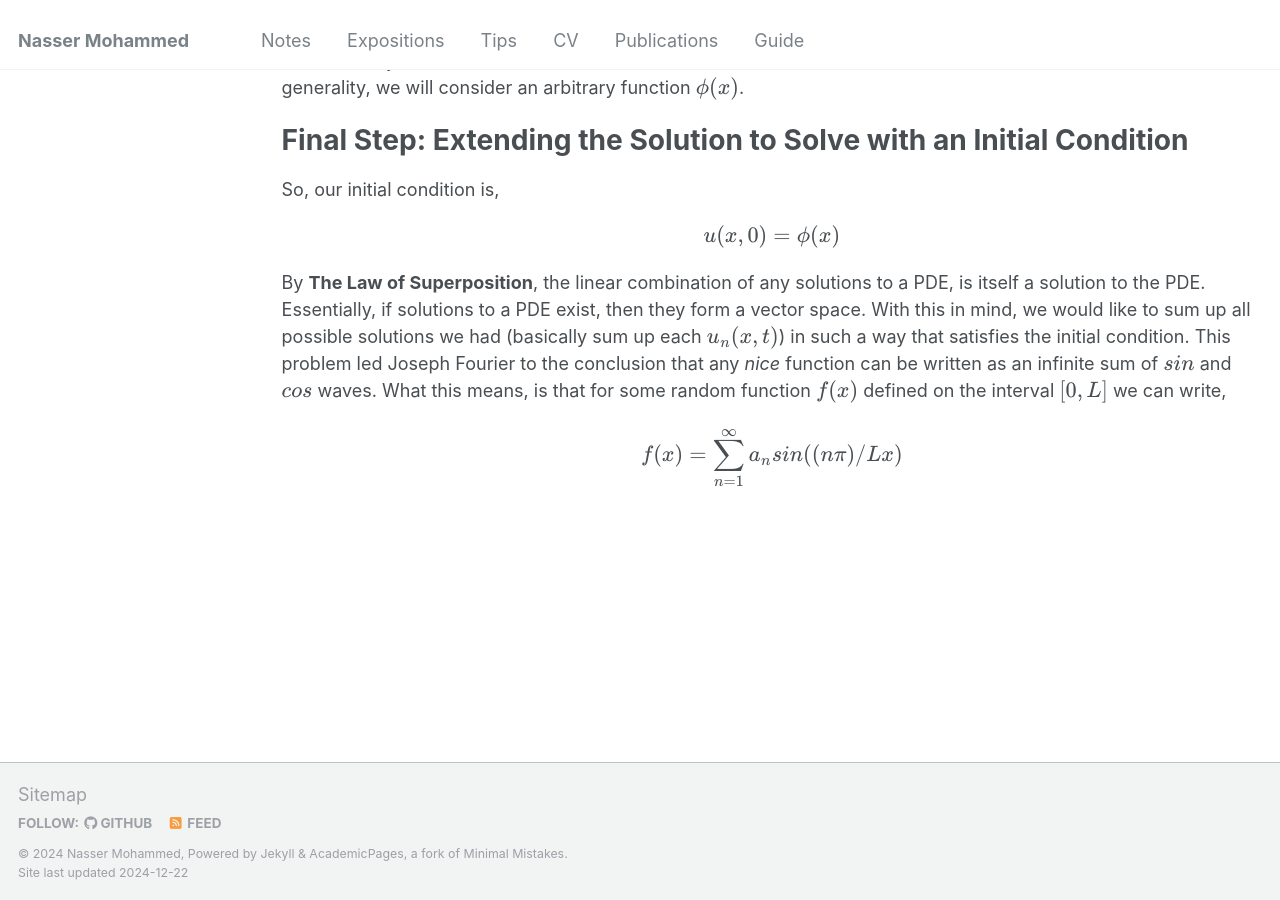
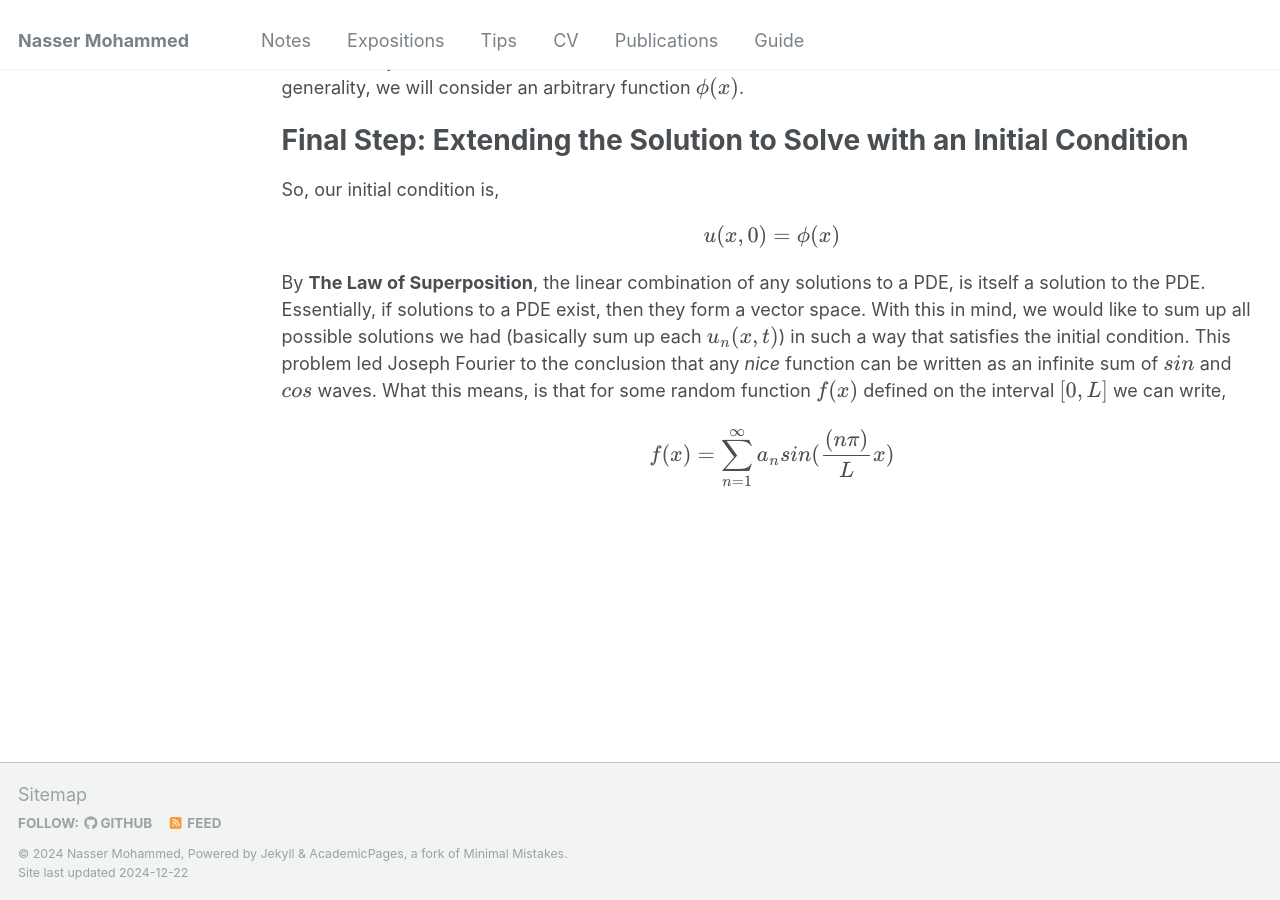
Before and after one commit to Nasser-Mohammed/Nasser-Mohammed.github.io, a Jekyll site: the page built from _pages/notes/pde/heatequation.md, in a window 1280 px wide and 900 px high, scrolled down 7150 px. Built offline with Jekyll 4.4.1, drawn with Linux system fonts in a browser that asks for light colours.

Commit message:
Update heatequation.md

```diff
--- a/_pages/notes/pde/heatequation.md
+++ b/_pages/notes/pde/heatequation.md
@@ -73,4 +73,4 @@
 Final Step: Extending the Solution to Solve with an Initial Condition
 =====
 So, our initial condition is, \\[u(x,0) = \phi(x)\\]
-By **The Law of Superposition**, the linear combination of any solutions to a PDE, is itself a solution to the PDE. Essentially, if solutions to a PDE exist, then they form a vector space. With this in mind, we would like to sum up all possible solutions we had (basically sum up each \\(u_n(x,t)\\)) in such a way that satisfies the initial condition. This problem led Joseph Fourier to the conclusion that any *nice* function can be written as an infinite sum of \\(sin\\) and \\(cos\\) waves. What this means, is that for some random function \\(f(x)\\) defined on the interval \\([0, L]\\) we can write, \\[f(x) = \sum_{n = 1}^{\infty}a_nsin((n\pi)/L x)\\]
+By **The Law of Superposition**, the linear combination of any solutions to a PDE, is itself a solution to the PDE. Essentially, if solutions to a PDE exist, then they form a vector space. With this in mind, we would like to sum up all possible solutions we had (basically sum up each \\(u_n(x,t)\\)) in such a way that satisfies the initial condition. This problem led Joseph Fourier to the conclusion that any *nice* function can be written as an infinite sum of \\(sin\\) and \\(cos\\) waves. What this means, is that for some random function \\(f(x)\\) defined on the interval \\([0, L]\\) we can write, \\[f(x) = \sum_{n = 1}^{\infty}a_nsin(\frac{(n\pi)}{L}x)\\]
```
